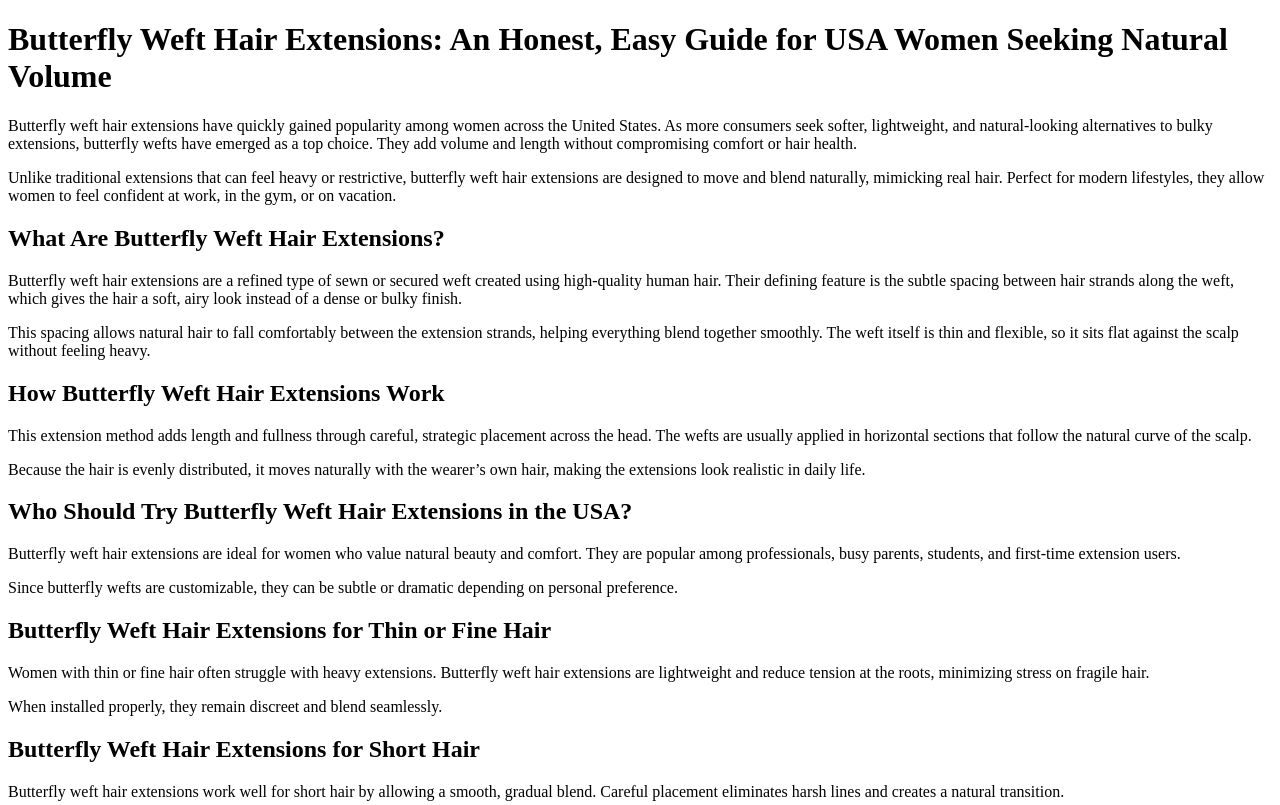
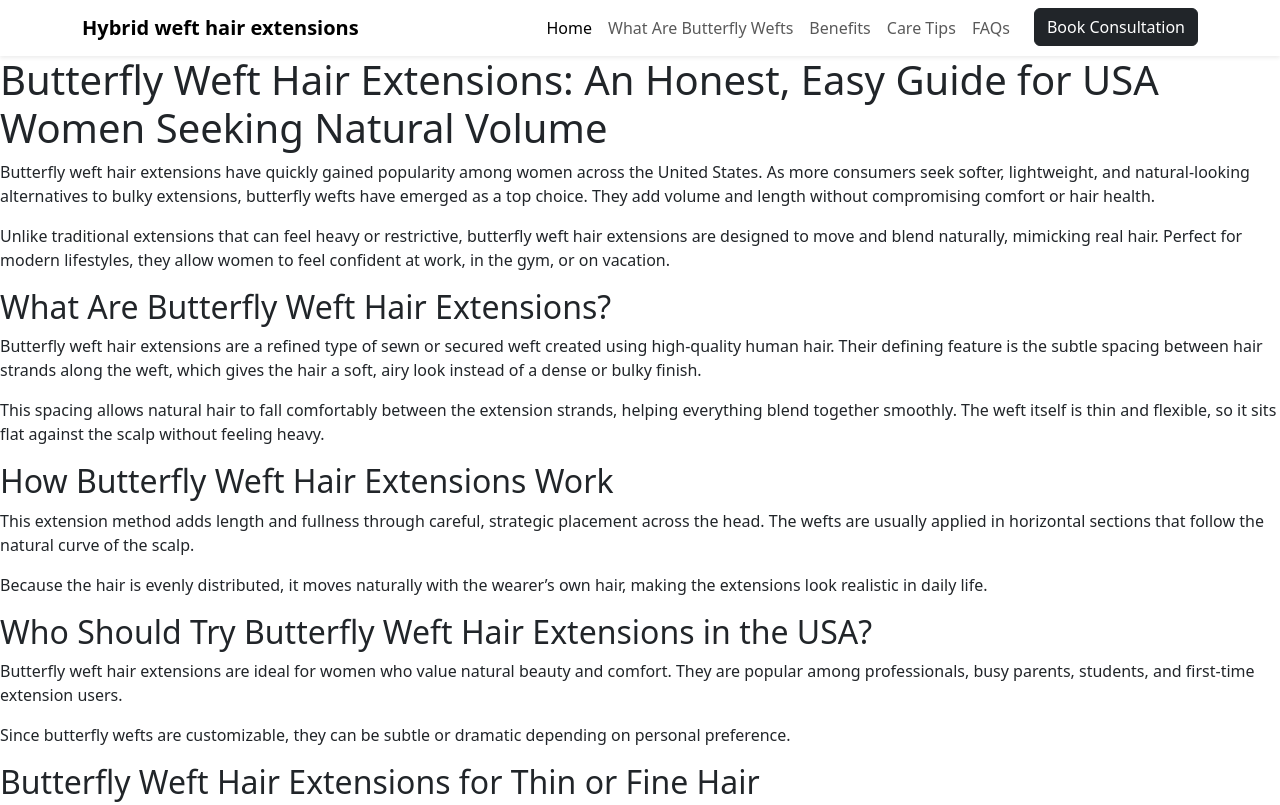
Before and after one commit to hybridwefthairextensions-cloud/hybridwefts, a plain HTML site: page index.html in a window 1280 px wide. Shown: the top 805 px of the page. Drawn offline with nearby package versions, Linux system fonts and the light colour scheme.

Commit message:
Add files via upload

```diff
--- a/index.html
+++ b/index.html
@@ -7,9 +7,54 @@
     <meta name="author" content="Your Brand Name">
     <meta name="viewport" content="width=device-width, initial-scale=1.0">
     <title>Butterfly Weft Hair Extensions: An Honest Guide for Natural Volume</title>
+    <link href="https://cdn.jsdelivr.net/npm/bootstrap@5.3.2/dist/css/bootstrap.min.css" rel="stylesheet">
+
 </head>
 
 <body>
+
+    <nav class="navbar navbar-expand-lg navbar-light bg-white shadow-sm sticky-top">
+  <div class="container">
+    <a class="navbar-brand fw-bold" href="#">
+      Hybrid weft hair extensions
+    </a>
+
+    <button class="navbar-toggler" type="button" data-bs-toggle="collapse" data-bs-target="#mainNavbar">
+      <span class="navbar-toggler-icon"></span>
+    </button>
+
+    <div class="collapse navbar-collapse" id="mainNavbar">
+      <ul class="navbar-nav ms-auto mb-2 mb-lg-0">
+        <li class="nav-item">
+          <a class="nav-link active" href="#">Home</a>
+        </li>
+
+        <li class="nav-item">
+          <a class="nav-link" href="#what-are-butterfly-wefts">What Are Butterfly Wefts</a>
+        </li>
+
+        <li class="nav-item">
+          <a class="nav-link" href="#benefits">Benefits</a>
+        </li>
+
+        <li class="nav-item">
+          <a class="nav-link" href="#care-tips">Care Tips</a>
+        </li>
+
+        <li class="nav-item">
+          <a class="nav-link" href="#faqs">FAQs</a>
+        </li>
+
+        <li class="nav-item">
+          <a class="btn btn-dark ms-lg-3" href="#contact">
+            Book Consultation
+          </a>
+        </li>
+      </ul>
+    </div>
+  </div>
+</nav>
+
 
 <h1>Butterfly Weft Hair Extensions: An Honest, Easy Guide for USA Women Seeking Natural Volume</h1>
 
@@ -119,5 +164,7 @@ A: Lightweight, spaced weft extensions designed for natural volume and movement.
 
 <p>Butterfly weft hair extensions offer comfort, realism, and versatility. With proper care and professional installation, they provide long-lasting beauty without compromising hair health.</p>
 
+<script src="https://cdn.jsdelivr.net/npm/bootstrap@5.3.2/dist/js/bootstrap.bundle.min.js"></script>
+
 </body>
 </html>
```
